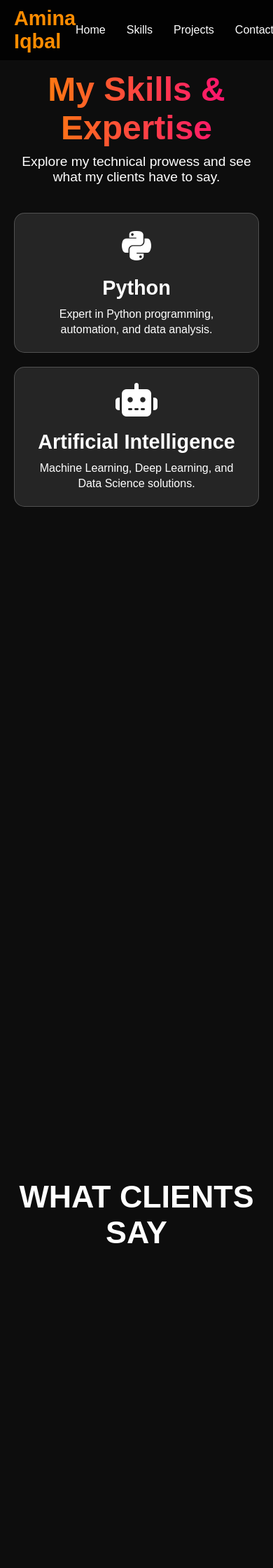
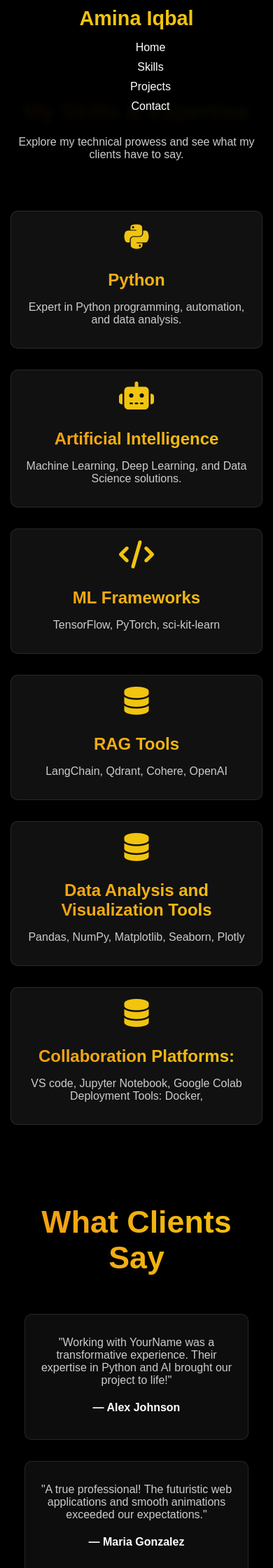
Before and after one commit to aminaiqbal1/portfolio, a Flask app: page /skills in a window 390 px wide. Shown: the top 2240 px of the page at 70% size. Run offline with Flask 3, Linux system fonts and the light colour scheme; some libraries are stand-ins or nearby versions.

Commit message:
Update skills.css

```diff
--- a/static/skills.css
+++ b/static/skills.css
@@ -1,21 +1,17 @@
-/* Reset & Global Styles */
-* {
+/* Global Styles */
+body {
   margin: 0;
-    padding: 0;
-    box-sizing: border-box;
-  }
-  body {
-    background: #0d0d0d;
-    color: #fff;
   font-family: 'Poppins', sans-serif;
+  background: #000; /* Pure black background */
+  color: #fff;      /* White text */
   overflow-x: hidden;
   scroll-behavior: smooth;
 }
 
-  /* Navigation Bar (Optional) */
+/* Navigation Bar */
 nav {
   width: 100%;
-    background: rgba(0, 0, 0, 0.8);
+  background: rgba(0, 0, 0, 0.95);
   position: fixed;
   top: 0;
   left: 0;
@@ -33,7 +29,7 @@
 .nav-container .logo {
   font-size: 1.8rem;
   font-weight: bold;
-    color: #ff8c00;
+  color: #f1c40f; /* Gold accent */
   text-decoration: none;
 }
 .nav-links {
@@ -43,158 +39,204 @@
 }
 .nav-links li a {
   text-decoration: none;
-    color: white;
+  color: #fff;
   font-size: 1rem;
   transition: color 0.3s;
 }
 .nav-links li a:hover {
-    color: #ff0080;
+  color: #f1c40f;
 }
 
-  /* Skills Page Layout */
+/* Skills Page Container */
 .skills-page {
-    padding: 100px 20px 40px; /* extra top padding for fixed nav */
+  padding-top: 80px; /* Ensure content doesn't hide under nav */
 }
 
 /* Header Section */
 .header {
   text-align: center;
-    margin-bottom: 40px;
-    opacity: 0;
-    transform: translateY(20px);
+  padding: 60px 20px 40px;
 }
 .header h1 {
   font-size: 3rem;
-    background: linear-gradient(90deg, #ff8c00, #ff0080);
+  margin-bottom: 10px;
+  background: linear-gradient(90deg, #f39c12, #f1c40f);
   background-clip: text;
   -webkit-text-fill-color: transparent;
 }
 .header p {
   font-size: 1.2rem;
-    margin-top: 10px;
+  color: #ccc;
 }
 
 /* Skills Container */
 .skills-container {
   display: grid;
-    grid-template-columns: repeat(auto-fit, minmax(280px, 1fr));
-    gap: 20px;
-    margin-bottom: 60px;
+  grid-template-columns: repeat(auto-fit, minmax(250px, 1fr));
+  gap: 30px;
+  padding: 20px;
+  max-width: 1200px;
+  margin: auto;
 }
 .skill-card {
-    background: rgba(255, 255, 255, 0.1);
+  background: #111;
+  border: 1px solid rgba(255, 255, 255, 0.1);
+  border-radius: 10px;
   padding: 20px;
-    border-radius: 15px;
   text-align: center;
-    position: relative;
-    overflow: hidden;
-    border: 1px solid rgba(255, 255, 255, 0.2);
   transition: transform 0.3s, box-shadow 0.3s;
-    opacity: 0;
-    transform: translateY(20px);
 }
 .skill-card:hover {
-    transform: translateY(-10px);
-    box-shadow: 0 10px 30px rgba(255, 140, 0, 0.5);
-  }
-  .skill-card::before {
-    content: "";
-    position: absolute;
-    top: 0;
-    left: 0;
-    width: 100%;
-    height: 100%;
-    background: linear-gradient(45deg, rgba(255, 140, 0, 0.2), rgba(255, 0, 128, 0.2));
-    opacity: 0;
-    transition: opacity 0.3s;
-  }
-  .skill-card:hover::before {
-    opacity: 1;
+  transform: translateY(-5px);
+  box-shadow: 0 10px 20px rgba(241, 196, 15, 0.3);
 }
 .skill-icon {
   font-size: 3rem;
+  color: #f1c40f;
   margin-bottom: 15px;
 }
 .skill-card h3 {
+  font-size: 1.8rem;
   margin-bottom: 10px;
-    font-size: 1.8rem;
+  background: linear-gradient(90deg, #f39c12, #f1c40f);
+  background-clip: text;
+  -webkit-text-fill-color: transparent;
 }
 .skill-card p {
   font-size: 1rem;
-    line-height: 1.4;
+  color: #ccc;
 }
 
 /* Testimonials Section */
 .testimonials {
+  background: #000;
+  padding: 60px 20px;
   text-align: center;
-    margin-bottom: 60px;
-    opacity: 0;
-    transform: translateY(20px);
 }
 .testimonials h2 {
   font-size: 2.8rem;
-    margin-bottom: 30px;
-    text-transform: uppercase;
+  margin-bottom: 40px;
+  background: linear-gradient(90deg, #f39c12, #f1c40f);
+  background-clip: text;
+  -webkit-text-fill-color: transparent;
 }
 .testimonial-cards {
   display: grid;
   grid-template-columns: repeat(auto-fit, minmax(280px, 1fr));
-    gap: 20px;
-    padding: 0 20px;
+  gap: 30px;
+  max-width: 1200px;
+  margin: auto;
 }
 .testimonial-card {
-    background: rgba(255, 255, 255, 0.08);
+  background: rgba(255, 255, 255, 0.05);
+  border: 1px solid rgba(255, 255, 255, 0.1);
+  border-radius: 10px;
   padding: 20px;
-    border-radius: 15px;
-    border: 1px solid rgba(255, 255, 255, 0.15);
   transition: transform 0.3s, box-shadow 0.3s;
-    opacity: 0;
-    transform: translateY(20px);
 }
 .testimonial-card:hover {
-    transform: translateY(-10px);
-    box-shadow: 0 10px 30px rgba(255, 140, 0, 0.5);
+  transform: translateY(-5px);
+  box-shadow: 0 10px 20px rgba(241, 196, 15, 0.3);
 }
 .review {
   font-size: 1rem;
-    line-height: 1.5;
+  color: #ccc;
   margin-bottom: 15px;
-    font-style: italic;
 }
 .client-name {
   font-size: 1.1rem;
-    font-weight: bold;
+  color: #fff;
 }
 
 /* Call-to-Action Section */
 .cta {
+  background: #111;
   text-align: center;
-    margin-bottom: 40px;
-    padding: 40px 20px;
-    background: rgba(255, 255, 255, 0.05);
-    border-radius: 15px;
-    opacity: 0;
-    transform: translateY(20px);
+  padding: 60px 20px;
 }
 .cta h2 {
-    font-size: 2.5rem;
-    margin-bottom: 10px;
+  font-size: 2.8rem;
+  margin-bottom: 20px;
+  background: linear-gradient(90deg, #f39c12, #f1c40f);
+  background-clip: text;
+  -webkit-text-fill-color: transparent;
 }
 .cta p {
   font-size: 1.2rem;
-    margin-bottom: 20px;
+  color: #ccc;
+  margin-bottom: 30px;
 }
-  .btn {
+.cta .btn {
   display: inline-block;
   padding: 12px 24px;
   font-size: 1.2rem;
-    color: white;
-    background: linear-gradient(90deg, #ff8c00, #ff0080);
+  color: #fff;
+  background: linear-gradient(90deg, #f39c12, #f1c40f);
   border-radius: 50px;
   text-decoration: none;
   transition: transform 0.3s, box-shadow 0.3s;
 }
-  .btn:hover {
+.cta .btn:hover {
   transform: scale(1.1);
-    box-shadow: 0 0 15px rgba(255, 140, 0, 0.7);
+  box-shadow: 0 0 15px rgba(241, 196, 15, 0.7);
 }
+
+/* Responsive Styles */
+@media (max-width: 768px) {
+  .header h1 {
+    font-size: 2.5rem;
+  }
+  .header p {
+    font-size: 1rem;
+  }
+  .skill-card {
+    padding: 15px;
+  }
+  .skill-icon {
+    font-size: 2.5rem;
+  }
+  .skill-card h3 {
+    font-size: 1.5rem;
+  }
+  .testimonial-card {
+    padding: 15px;
+  }
+  .client-name {
+    font-size: 1rem;
+  }
+  .cta h2 {
+    font-size: 2.2rem;
+  }
+  .cta p {
+    font-size: 1rem;
+  }
+  .cta .btn {
+    font-size: 1rem;
+    padding: 10px 20px;
+  }
+}
+
+@media (max-width: 480px) {
+  .nav-container {
+    flex-direction: column;
+  }
+  .nav-links {
+    flex-direction: column;
+    gap: 10px;
+    align-items: center;
+  }
+  .header {
+    padding: 40px 15px;
+  }
+  .header h1 {
+    font-size: 2rem;
+  }
+  .skills-container {
+    grid-template-columns: 1fr;
+    padding: 15px;
+  }
+  .testimonial-cards {
+    grid-template-columns: 1fr;
+    padding: 15px;
+  }
+}
```
Lines whose indentation alone changed are shown as unchanged.
